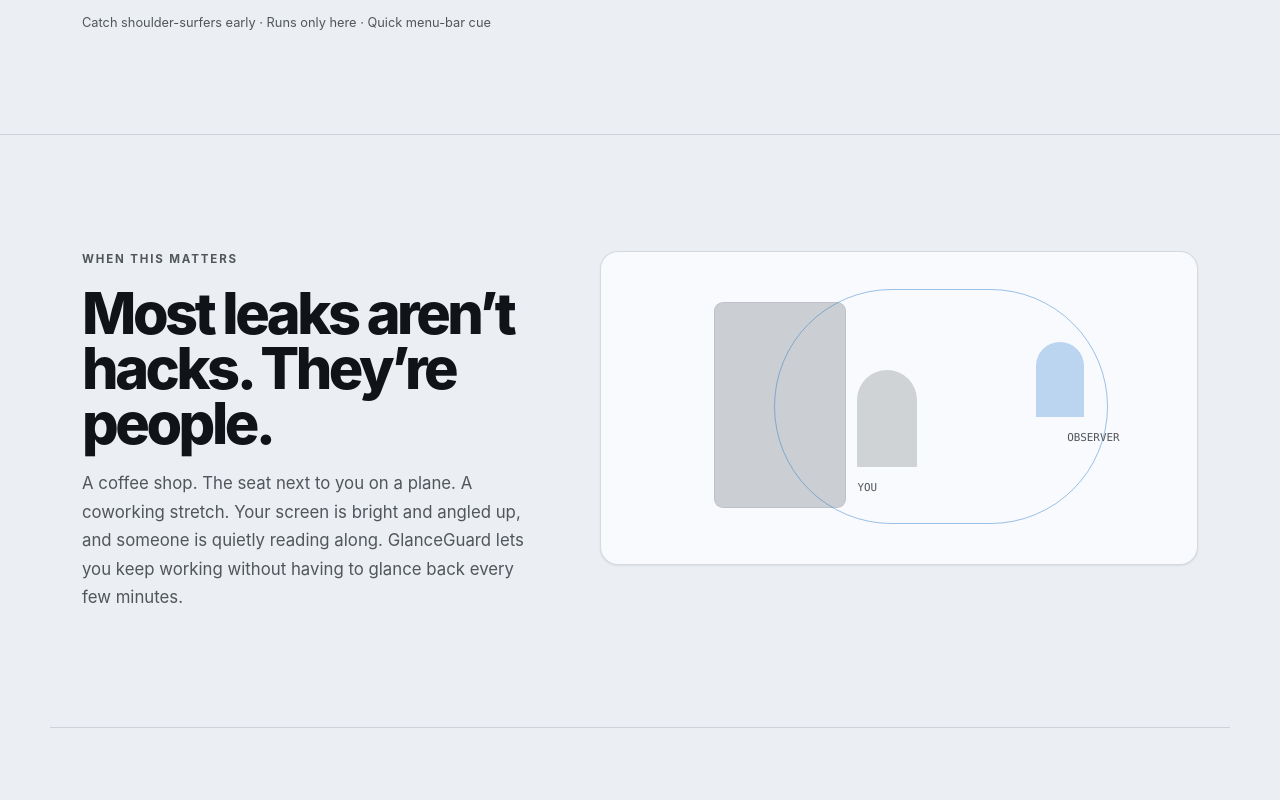
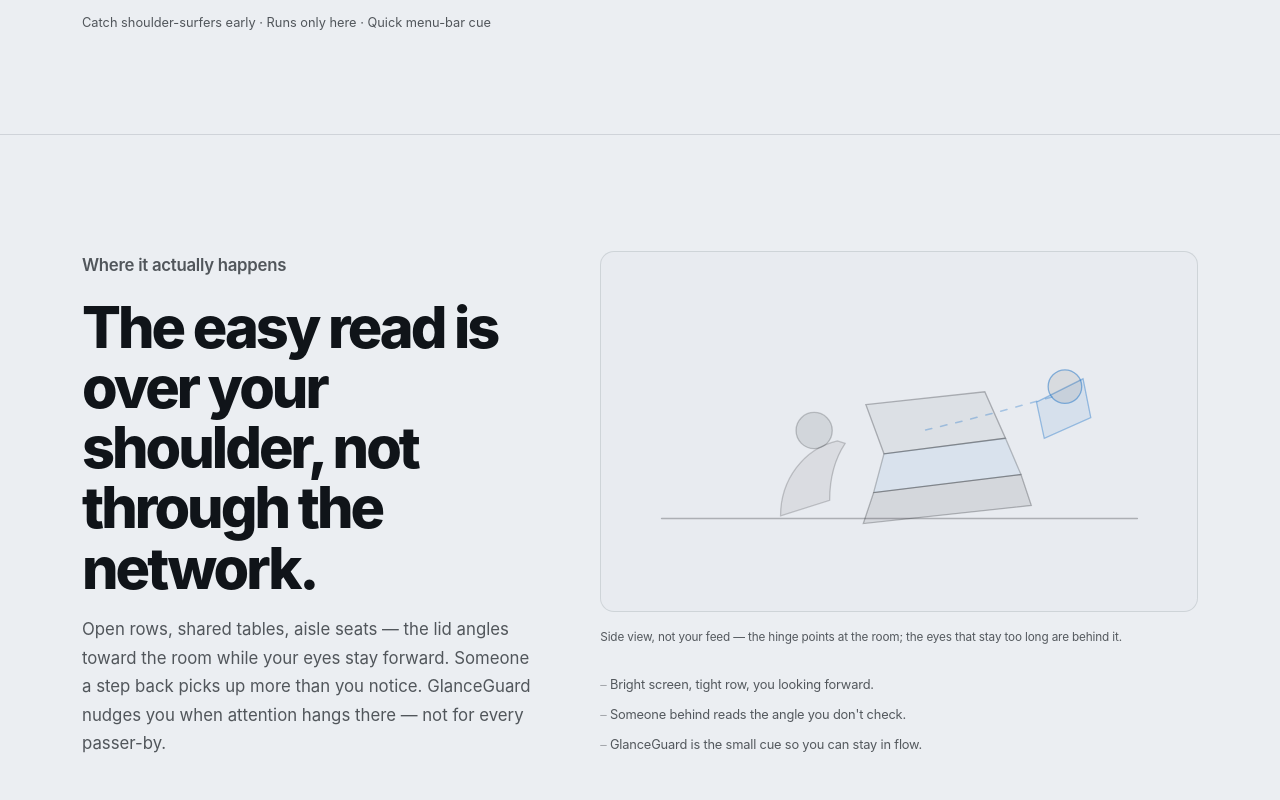
Before and after one commit to Subatix/glanceguard_landing, a Next.js app: page / in a window 1280 px wide. Shown: the part 960-1760 px from the top of the page. Built offline with nearby package versions, Linux system fonts and the light colour scheme; no server answers.

Commit message:
landing: replace shoulder-surfing diagram with schematic and tighten copy
Co-authored-by: Cursor <cursoragent@cursor.com>

```diff
--- a/app/globals.css
+++ b/app/globals.css
@@ -435,7 +435,7 @@
 }
 
 .home-hero h1,
-.threat-model h2,
+.context-spot h2,
 .trace-section h2,
 .privacy-boundary h2,
 .pricing-panel h2,
@@ -701,7 +701,7 @@
   padding: 0.78rem clamp(0.92rem, 3vw, 1.42rem);
 }
 
-.threat-model,
+.context-spot,
 .trace-section,
 .privacy-boundary,
 .pricing-panel,
@@ -711,19 +711,19 @@
   padding: clamp(4.5rem, 9vw, 8rem) clamp(1rem, 4vw, 2rem);
 }
 
-.threat-model {
+.context-spot {
   display: grid;
   gap: clamp(2rem, 5vw, 4.5rem);
   grid-template-columns: minmax(0, 0.76fr) minmax(340px, 1fr);
 }
 
-.threat-model__text {
+.context-spot__copy {
   display: grid;
   gap: 1.1rem;
   align-content: center;
 }
 
-.threat-model h2,
+.context-spot h2,
 .trace-section h2,
 .privacy-boundary h2,
 .pricing-panel h2,
@@ -732,7 +732,19 @@
   line-height: 0.96;
 }
 
-.threat-model p,
+.context-spot h2 {
+  line-height: 1.045;
+  letter-spacing: -0.052em;
+  max-width: min(19ch, 100%);
+}
+
+@media (min-width: 640px) {
+  .context-spot h2 {
+    max-width: 24ch;
+  }
+}
+
+.context-spot p,
 .trace-section__intro p,
 .privacy-boundary__header p,
 .pricing-panel__copy p,
@@ -743,71 +755,125 @@
   max-width: 43rem;
 }
 
-.threat-strip {
-  aspect-ratio: 1.9;
-  background: var(--gg-surface);
-  border: 1px solid var(--border);
-  border-radius: 18px;
-  box-shadow: var(--gg-shadow-tight);
-  overflow: hidden;
-  position: relative;
+.context-spot__eyebrow {
+  color: color-mix(in oklch, var(--muted-foreground) 98%, transparent);
+  font-family: var(--font-sans);
+  font-size: 0.8125rem;
+  font-weight: 600;
+  letter-spacing: -0.016em;
+  margin: 0;
 }
 
-.threat-strip__screen {
-  background: color-mix(in oklch, var(--foreground) 8%, var(--gg-surface-inset));
-  border: 1px solid var(--border);
-  border-radius: 9px;
-  bottom: 18%;
-  left: 19%;
-  position: absolute;
-  top: 16%;
-  width: 22%;
+.context-spot__figure {
+  display: grid;
+  gap: 1.05rem;
+  margin: 0;
+  min-width: 0;
 }
 
-.threat-strip__field {
-  border: 1px solid color-mix(in oklch, var(--primary) 42%, transparent);
-  border-radius: 999px;
-  inset: 12% 15% 13% 29%;
-  position: absolute;
+.context-spot__svg-wrap {
+  background: color-mix(in oklch, var(--gg-surface-inset) 22%, transparent);
+  border: 1px solid color-mix(in oklch, var(--border) 94%, transparent);
+  border-radius: min(var(--radius-xl), 14px);
+  padding: clamp(1.1rem, 3.2vw, 1.65rem);
 }
 
-.threat-strip__person {
-  border-radius: 999px 999px 44% 44%;
-  position: absolute;
+.context-spot__svg-wrap svg {
+  color: color-mix(in oklch, var(--foreground) 82%, transparent);
+  display: block;
+  height: auto;
+  width: 100%;
 }
 
-.threat-strip__person--you {
-  background: color-mix(in oklch, var(--foreground) 15%, var(--gg-surface));
-  height: 31%;
-  left: 43%;
-  top: 38%;
-  width: 10%;
+.context-spot__svg-table {
+  fill: none;
+  stroke: currentColor;
+  stroke-width: 1.25;
+  opacity: 0.34;
 }
 
-.threat-strip__person--observer {
-  background: color-mix(in oklch, var(--primary) 28%, var(--gg-surface));
-  height: 24%;
-  right: 19%;
-  top: 29%;
-  width: 8%;
+.context-spot__svg-seat {
+  fill: color-mix(in oklch, currentColor 8%, transparent);
+  stroke: color-mix(in oklch, currentColor 24%, transparent);
+  stroke-width: 1;
 }
 
-.threat-strip__label {
-  color: var(--muted-foreground);
-  font-family: var(--font-mono);
-  font-size: 0.68rem;
-  position: absolute;
-  text-transform: uppercase;
+.context-spot__svg-head {
+  fill: color-mix(in oklch, currentColor 12%, transparent);
+  stroke: color-mix(in oklch, currentColor 26%, transparent);
+  stroke-width: 1;
 }
 
-.threat-strip__label--you {
-  left: 43%;
-  top: 73%;
+.context-spot__svg-lid {
+  fill: color-mix(in oklch, currentColor 6%, transparent);
+  stroke: color-mix(in oklch, currentColor 34%, transparent);
+  stroke-width: 1.05;
 }
 
-.threat-strip__label--observer {
-  right: 13%;
-  top: 57%;
+.context-spot__svg-screenplane {
+  fill: color-mix(in oklch, var(--primary) 7%, transparent);
+  stroke: color-mix(in oklch, currentColor 28%, transparent);
+  stroke-width: 1;
+}
+
+.context-spot__svg-base {
+  fill: color-mix(in oklch, currentColor 11%, transparent);
+  stroke: color-mix(in oklch, currentColor 32%, transparent);
+  stroke-width: 1;
+}
+
+.context-spot__svg-observer {
+  fill: color-mix(in oklch, var(--primary) 9%, transparent);
+  opacity: 0.92;
+  stroke: color-mix(in oklch, var(--primary) 42%, transparent);
+  stroke-width: 1;
+}
+
+.context-spot__svg-head-obs {
+  fill: color-mix(in oklch, currentColor 9%, transparent);
+  stroke: color-mix(in oklch, var(--primary) 48%, transparent);
+  stroke-width: 1;
+}
+
+.context-spot__svg-sight {
+  fill: none;
+  opacity: 0.62;
+  stroke: color-mix(in oklch, var(--primary) 52%, transparent);
+  stroke-dasharray: 5 7;
+  stroke-linecap: round;
+  stroke-width: 1.2;
+}
+
+.context-spot__legend {
+  color: color-mix(in oklch, var(--muted-foreground) 98%, transparent);
+  font-family: var(--font-sans);
+  font-size: 0.734rem;
+  letter-spacing: -0.012em;
+  line-height: 1.5;
+  margin: 0;
+}
+
+.context-spot__bullets {
+  display: grid;
+  gap: 0.48rem;
+  list-style: none;
+  margin: 0;
+  padding: 0;
+}
+
+.context-spot__bullets li {
+  color: color-mix(in oklch, var(--muted-foreground) 99%, transparent);
+  font-family: var(--font-sans);
+  font-size: 0.8025rem;
+  letter-spacing: -0.014em;
+  line-height: 1.42;
+  padding-left: 0.78rem;
+  text-indent: -0.78rem;
+}
+
+.context-spot__bullets li::before {
+  color: color-mix(in oklch, var(--foreground) 32%, transparent);
+  content: "\2013\00a0";
 }
 
 .trace-section {
@@ -1097,7 +1163,7 @@
 
 @media (max-width: 900px) {
   .home-hero__inner,
-  .threat-model,
+  .context-spot,
   .trace-section__grid,
   .privacy-boundary__map,
   .pricing-panel,
@@ -1114,7 +1180,6 @@
 }
 
 @media (max-width: 640px) {
-
   .hero-scene__body {
     grid-template-columns: 1fr;
   }
@@ -1122,8 +1187,4 @@
   .mechanism-trace__step {
     grid-template-columns: 1fr;
   }
-
-  .threat-strip {
-    aspect-ratio: 1.2;
-  }
 }
--- a/app/page.tsx
+++ b/app/page.tsx
@@ -2,6 +2,7 @@ import Link from "next/link";
 import type { Metadata } from "next";
 
 import { BuyCheckoutButton } from "@/components/marketing/buy-checkout-button";
+import { ContextSpotVisual } from "@/components/marketing/context-spot-visual";
 import { HeroScene } from "@/components/marketing/hero-scene";
 import { MarketingShell } from "@/components/marketing/marketing-shell";
 import { MechanismTrace } from "@/components/marketing/mechanism-trace";
@@ -66,27 +67,20 @@ export default function HomePage() {
         </div>
       </section>
 
-      <section className="threat-model">
-        <div className="threat-model__text">
-          <span className="section-kicker">When this matters</span>
-          <h2>Most leaks aren’t hacks. They’re people.</h2>
+      <section className="context-spot" aria-labelledby="context-spot-heading">
+        <div className="context-spot__copy">
+          <p className="context-spot__eyebrow">Where it actually happens</p>
+          <h2 id="context-spot-heading">
+            The easy read is over your shoulder, not through the network.
+          </h2>
           <p>
-            A coffee shop. The seat next to you on a plane. A coworking
-            stretch. Your screen is bright and angled up, and someone is
-            quietly reading along. GlanceGuard lets you keep working without
-            having to glance back every few minutes.
+            Open rows, shared tables, aisle seats — the lid angles toward the
+            room while your eyes stay forward. Someone a step back picks up more
+            than you notice. GlanceGuard nudges you when attention hangs there —
+            not for every passer-by.
           </p>
         </div>
-        <div className="threat-strip" aria-hidden>
-          <span className="threat-strip__label threat-strip__label--you">you</span>
-          <span className="threat-strip__screen" />
-          <span className="threat-strip__field" />
-          <span className="threat-strip__label threat-strip__label--observer">
-            observer
-          </span>
-          <span className="threat-strip__person threat-strip__person--you" />
-          <span className="threat-strip__person threat-strip__person--observer" />
-        </div>
+        <ContextSpotVisual />
       </section>
 
       <MechanismTrace />
--- /dev/null
+++ b/components/marketing/context-spot-visual.tsx
@@ -0,0 +1,56 @@
+/** Side-view schematic: table, laptop angled toward space behind, lingering sight line — not a SaaS funnel diagram. */
+export function ContextSpotVisual() {
+  return (
+    <figure className="context-spot__figure">
+      <div className="context-spot__svg-wrap">
+        <svg viewBox="0 0 420 228" role="img" aria-hidden>
+          <line
+            x1="26"
+            y1="186"
+            x2="394"
+            y2="186"
+            className="context-spot__svg-table"
+            strokeLinecap="round"
+          />
+          <path
+            d="M 118 184 c 0 -28 18 -52 44 -58 l 6 2 c -8 12 -12 28 -12 44 z"
+            className="context-spot__svg-seat"
+          />
+          <circle cx="144" cy="118" r="14" className="context-spot__svg-head" />
+          <path
+            d="M 184 98 L 276 88 L 292 124 L 198 136 Z"
+            className="context-spot__svg-lid"
+          />
+          <path
+            d="M 198 136 L 292 124 L 304 152 L 190 166 Z"
+            className="context-spot__svg-screenplane"
+          />
+          <path
+            d="M 190 166 L 304 152 L 312 176 L 182 190 Z"
+            className="context-spot__svg-base"
+          />
+          <path
+            d="M 316 96 L 352 78 L 358 108 L 322 124 Z"
+            className="context-spot__svg-observer"
+          />
+          <circle cx="338" cy="84" r="13" className="context-spot__svg-head-obs" />
+          <path
+            d="M 328 92 Q 272 108 228 118"
+            className="context-spot__svg-sight"
+            fill="none"
+            strokeLinecap="round"
+          />
+        </svg>
+      </div>
+      <figcaption className="context-spot__legend">
+        Side view, not your feed — the hinge points at the room; the eyes that
+        stay too long are behind it.
+      </figcaption>
+      <ul className="context-spot__bullets">
+        <li>Bright screen, tight row, you looking forward.</li>
+        <li>Someone behind reads the angle you don&apos;t check.</li>
+        <li>GlanceGuard is the small cue so you can stay in flow.</li>
+      </ul>
+    </figure>
+  );
+}
```
